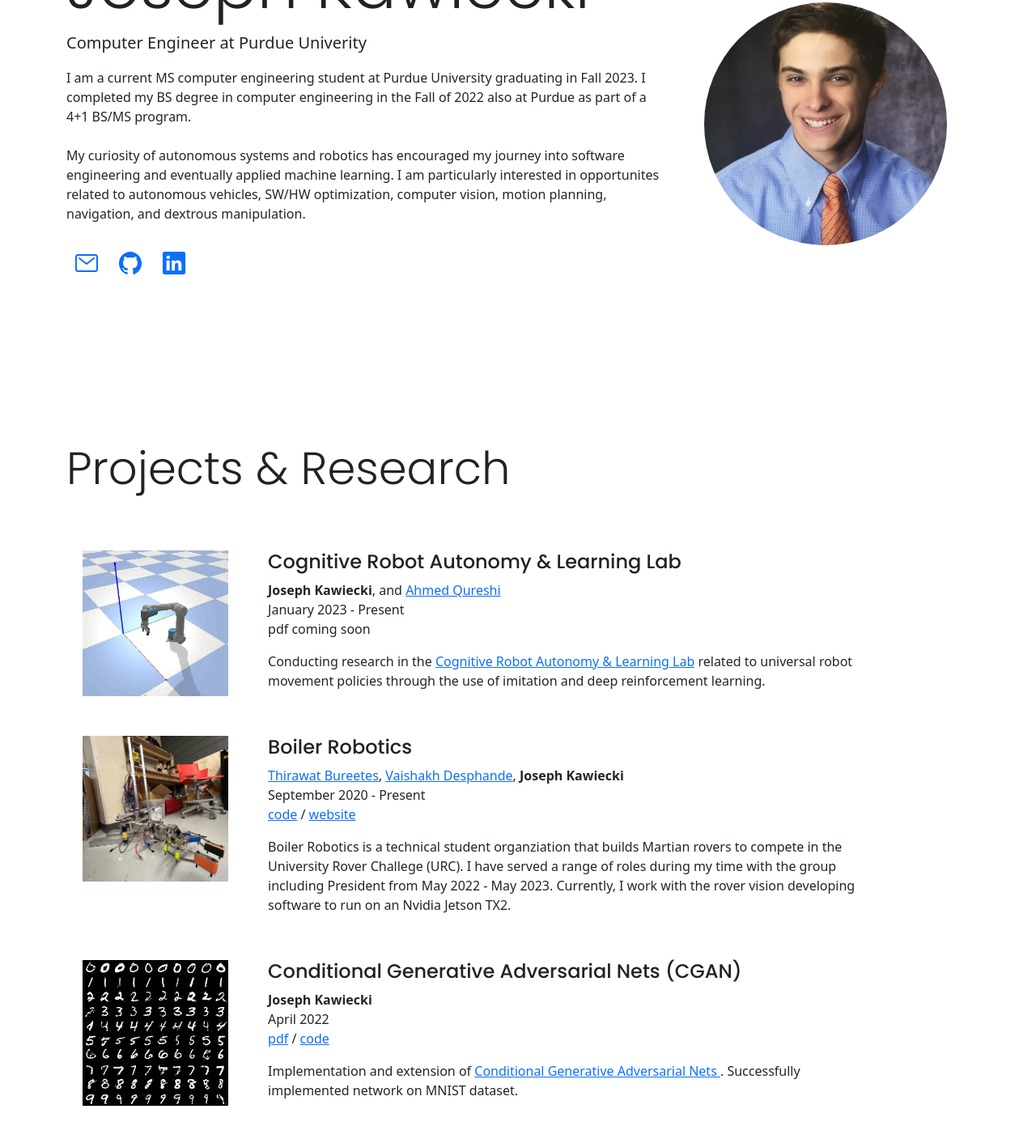
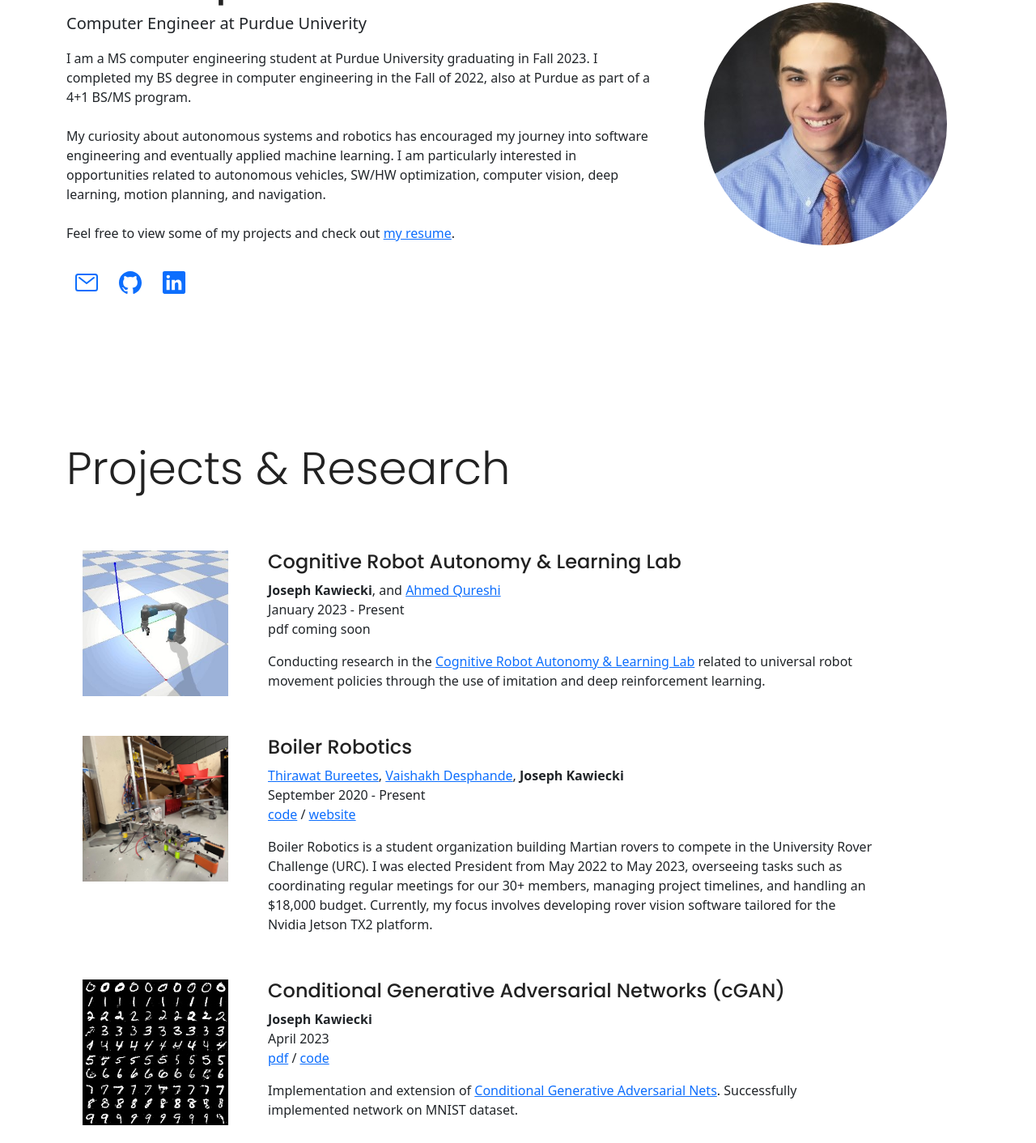
Before and after one commit to jkawiecki/jkawiecki.github.io, a plain HTML site: page index.html in a window 1280 px wide. Shown: the part 203-1615 px from the top of the page at 81% size. Drawn offline with nearby package versions, Linux system fonts and the light colour scheme.

Commit message:
Spellcheck, added resume

```diff
--- a/index.html
+++ b/index.html
@@ -18,6 +18,9 @@
     <nav class="navbar navbar-expand-lg navbar-light mb-1 justify-content-center">
         <ul class="navbar-nav justify-content-center">
             <li class="nav-item">
+                <a class="nav-link" href="#Home">Home</a>
+            </li>
+            <li class="nav-item">
                 <a class="nav-link" href="#Projects_Research">Projects & Research</a>
             </li>
             <li class="nav-item">
@@ -33,22 +36,22 @@
     </nav>
 
     <div class="container">
-        <section class="landing">
+        <section id="Home" class="landing">
             <div class="row vertical-center">
                 <div class="col-lg-8 text-left pb-5">
                     <h1 class="display-1"> Joseph Kawiecki </h1>
                     <p class="lead pl-2">Computer Engineer at Purdue Univerity</p>
-                    <p> I am a current MS computer engineering student at Purdue University graduating in Fall 2023. I
-                        completed my BS degree in computer engineering in the Fall of 2022 also at Purdue as part of a
-                        4+1 BS/MS program.
+                    <p> I am a MS computer engineering student at Purdue University graduating in Fall 2023.
+                        I completed my BS degree in computer engineering in the Fall of 2022, also at Purdue as
+                        part of a 4+1 BS/MS program.
                         <br><br>
-                        My curiosity of autonomous systems and robotics has encouraged my journey into software engineering and
-                        eventually applied machine learning. I am particularly interested in opportunites related to autonomous vehicles,
-                        SW/HW optimization, computer vision, motion planning, navigation, and dextrous manipulation.
-
-                        <!--
-                        I am presently working with Professor Ahmed Qureshi in the Cognitive
-                        Robot Autonomy & Learning Lab at Purdue. -->
+                        My curiosity about autonomous systems and robotics has encouraged my journey into software
+                        engineering and eventually applied machine learning. I am particularly interested in
+                        opportunities related to autonomous vehicles, SW/HW optimization, computer vision, deep
+                        learning, motion planning, and navigation.
+                        <br><br>
+                        Feel free to view some of my projects and check out
+                        <a href="project_files/Joseph_Kawiecki_Purdue_Computer_Engineering_Resume.pdf">my resume</a>.
                     </p>
                     <ul class="social-links list-unstyled mt-4">
                         <li><a href="mailto:jkawiec@purdue.edu">
@@ -111,10 +114,12 @@
                                             <a href="https://www.purduebrc.org/">website</a>
                                         </p>
                                         <p>
-                                        Boiler Robotics is a technical student organziation that builds Martian rovers to compete
-                                        in the University Rover Challege (URC). I have served a range of roles during my time with the group
-                                        including President from May 2022 - May 2023. Currently, I work with the rover vision developing
-                                        software to run on an Nvidia Jetson TX2.
+                                        Boiler Robotics is a student organization building Martian rovers to compete
+                                         in the University Rover Challenge (URC). I was elected President from May
+                                         2022 to May 2023, overseeing tasks such as coordinating regular meetings
+                                         for our 30+ members, managing project timelines, and handling an $18,000
+                                         budget. Currently, my focus involves developing rover vision software
+                                         tailored for the Nvidia Jetson TX2 platform.
                                         </p>
                                     </div>
                                 </div>
@@ -124,9 +129,9 @@
                                         <img src="/project_files/CGAN_thumb.png" alt="Profile Image">
                                     </div>
                                     <div class="text">
-                                        <h4>Conditional Generative Adversarial Nets (CGAN) </h4>
+                                        <h4>Conditional Generative Adversarial Networks (cGAN) </h4>
                                         <strong>Joseph Kawiecki</strong>
-                                        <a> <br> April 2022 <br></a>
+                                        <a> <br> April 2023 <br></a>
                                         <p>
                                             <a href="/project_files/CGAN_Implementation.pdf">pdf</a>
                                             /
@@ -134,7 +139,7 @@
                                         </p>
                                         <p>
                                         Implementation and extension of <a href="https://arxiv.org/pdf/1411.1784.pdf">
-                                            Conditional Generative Adversarial Nets </a>. Successfully implemented network
+                                            Conditional Generative Adversarial Nets</a>. Successfully implemented network
                                         on MNIST dataset.
                                         </p>
                                     </div>
@@ -182,7 +187,7 @@
                                         <p>
                                         BikeBuddy is a standalone kit to upgrade a normal pedal bicycle into a smart bike capable
                                         of tracking, displaying, storing, and sharing fitness metrics including distance, speed,
-                                        and heart rate. My primary contribution was building an bluetooth smartphone app to transfer,
+                                        and heart rate. My primary contribution was building a bluetooth smartphone app to transfer,
                                         store, and display a user's data.
                                         </p>
                                     </div>
@@ -200,7 +205,7 @@
                                     <div class="e_heading">
                                         <h4>Purdue University College of Engineering</h4>
                                         <p>
-                                            Graduate Teaching Assistant <br>
+                                            ECE Graduate Teaching Assistant <br>
                                             West Lafayette, IN <br>
                                             June 2023 - Present <br>
                                         </p>
@@ -211,7 +216,7 @@
                                     <div class="clear"></div>
 
                                     <p>
-                                        &emsp; - Leading a group of 10+ undergrad students to develop an educational web application made with CherryPy and React <br>
+                                        &emsp; - Leading a group of 10+ undergraduate students to develop an educational web application made with CherryPy and React <br>
                                         &emsp; - Provide online breadboarding, Verilog, and real field programmable gate array (FPGA) build-interactions to 300+ students with less than 10ms delay <br>
                                     </p>
                                 </div>
```
Also changed, not shown: 1 other file.
